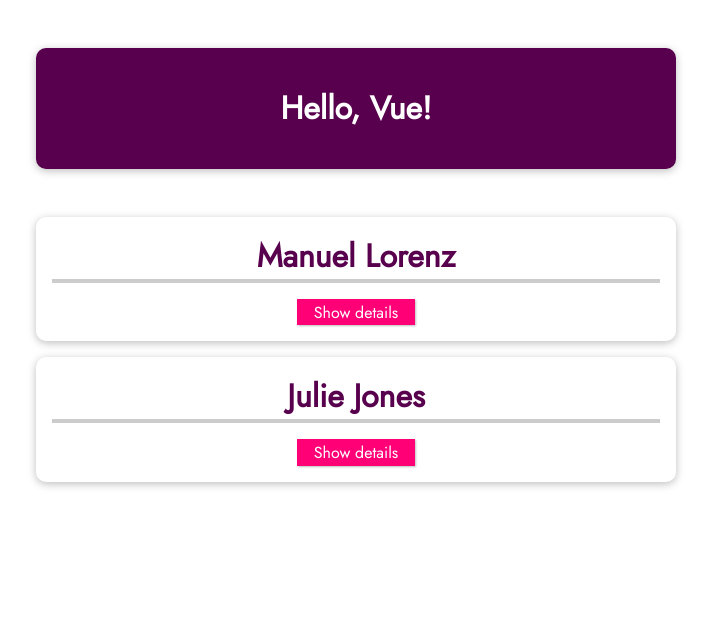
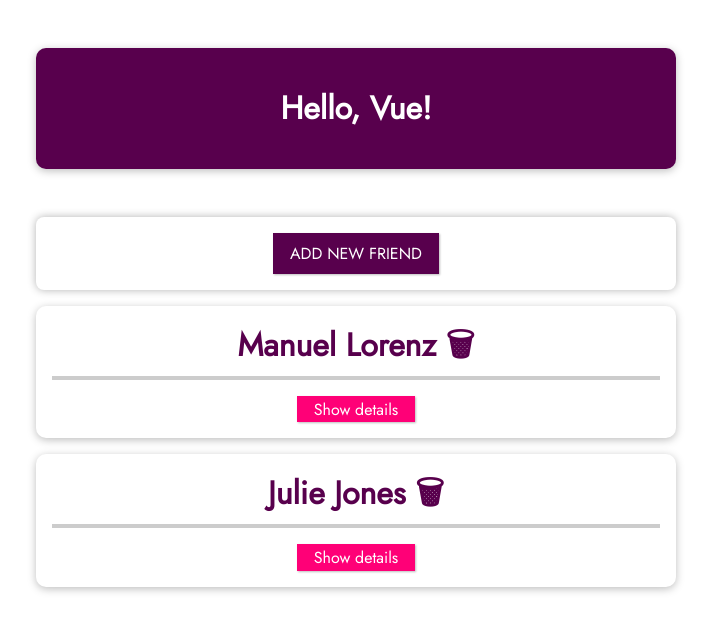
Before and after one commit to finird/vue_udemy, a Vue app in the folder vue-cli-01-a-new-vue-project/: page / in a window 1280 px wide. Shown: the top 632 px of the page, without its empty margins (284-995 px from the left). Built offline with nearby package versions, Linux system fonts and the light colour scheme.

Commit message:
lots of stuff to complete friends app

```diff
--- a/vue-cli-01-a-new-vue-project/src/App.vue
+++ b/vue-cli-01-a-new-vue-project/src/App.vue
@@ -2,19 +2,20 @@
   <header>
     <h1>Hello, Vue!</h1>
   </header>
-  <ul>
-    <friend-details
-        v-for="friend in friends"
-        :key="friend.id"
-        :friend="friend"
-        @toggle-favorite="toggleFriendIsFavorite"
-    />
-  </ul>
+  <NewFriend @add-friend="addFriendHandler"/>
+  <FriendsList
+    @toggle-favorite="toggleFriendIsFavorite"
+    @delete-friend="deleteFriendHandler"
+    :friends="friends"/>
 </template>
 
 <script>
 
+import NewFriend from "@/components/friends/newFriend/NewFriend";
+import FriendsList from "@/components/friends/FriendsList";
+
 export default {
+  components: {FriendsList, NewFriend},
   data() {
     return {
       friends: [
@@ -32,7 +33,7 @@ export default {
           phone: '09876 543 221',
           isFavorite: false,
         },
-      ]
+      ],
     };
   },
   methods: {
@@ -41,6 +42,12 @@ export default {
       if (!identifiedFriend) return;
       identifiedFriend.isFavorite = !identifiedFriend.isFavorite;
     },
+    addFriendHandler(newFriend) {
+      this.friends.unshift(newFriend);
+    },
+    deleteFriendHandler(friendId) {
+      this.friends = this.friends.filter(({id}) => id !== friendId)
+    }
   }
 }
 
@@ -74,13 +81,13 @@ header {
   max-width: 40rem;
 }
 
-#app ul {
+ul {
   margin: 0;
   padding: 0;
   list-style: none;
 }
 
-#app li {
+li {
   box-shadow: 0 2px 8px rgba(0, 0, 0, 0.26);
   margin: 1rem auto;
   border-radius: 10px;
@@ -90,14 +97,14 @@ header {
   max-width: 40rem;
 }
 
-#app h2 {
+h2 {
   font-size: 2rem;
   border-bottom: 4px solid #ccc;
   color: #58004d;
   margin: 0 0 1rem 0;
 }
 
-#app button {
+button {
   font: inherit;
   cursor: pointer;
   border: 1px solid #ff0077;
@@ -107,11 +114,15 @@ header {
   box-shadow: 1px 1px 2px rgba(0, 0, 0, 0.26);
 }
 
-#app button:hover,
-#app button:active {
+button:hover,
+button:active {
   background-color: #ec3169;
   border-color: #ec3169;
   box-shadow: 1px 1px 4px rgba(0, 0, 0, 0.26);
 }
 
+.mt--1 {
+  margin-top: 1rem;
+}
+
 </style>
--- a/vue-cli-01-a-new-vue-project/src/components/FriendDetails.vue
+++ /dev/null
@@ -1,45 +0,0 @@
-<template>
-  <li>
-    <h2
-        @click="toggleFavorite"
-    >
-      {{ friend.name }} {{ friend.isFavorite ? "(Favorite)" : "" }}
-    </h2>
-    <button @click="toggleShowDetails">{{ areDetailsVisible ? 'Hide' : 'Show'}} details</button>
-    <ul v-if="areDetailsVisible">
-      <li><strong>Phone: </strong>{{ friend.phone }}</li>
-      <li><strong>Email: </strong>{{ friend.email }}</li>
-    </ul>
-  </li>
-</template>
-
-<script>
-
-export default {
-  props: {
-    friend: {
-      type: Object,
-      required: true,
-    },
-  },
-  emits: {
-    'toggle-favorite': function(id) {
-      return !!id;
-    }
-  },
-  data() {
-    return {
-      areDetailsVisible: false
-    };
-  },
-  methods: {
-    toggleShowDetails() {
-      this.areDetailsVisible = !this.areDetailsVisible;
-    },
-    toggleFavorite() {
-      this.$emit('toggle-favorite', this.friend.id);
-    },
-  },
-};
-
-</script>
--- /dev/null
+++ b/vue-cli-01-a-new-vue-project/src/components/friends/FriendDetails.vue
@@ -0,0 +1,48 @@
+<template>
+  <li>
+    <h2
+        @click="toggleFavorite"
+    >
+      {{ name }} {{ isFavorite ? "(Favorite)" : "" }}
+      <span title="Remove this friend" @click.stop="onRemoveFriendHandler">🗑</span>
+    </h2>
+    <button @click="toggleShowDetails">{{ areDetailsVisible ? 'Hide' : 'Show' }} details</button>
+    <ul v-if="areDetailsVisible">
+      <li><strong>Phone: </strong>{{ phone }}</li>
+      <li><strong>Email: </strong>{{ email }}</li>
+    </ul>
+  </li>
+</template>
+
+<script>
+
+
+export default {
+  props: ['id', 'name', 'phone', 'email', 'isFavorite'],
+  emits: {
+    'toggle-favorite': function (id) {
+      return !!id;
+    },
+    'delete-friend': function (id) {
+      return !!id;
+    }
+  },
+  data() {
+    return {
+      areDetailsVisible: false
+    };
+  },
+  methods: {
+    toggleShowDetails() {
+      this.areDetailsVisible = !this.areDetailsVisible;
+    },
+    toggleFavorite() {
+      this.$emit('toggle-favorite', this.id);
+    },
+    onRemoveFriendHandler() {
+      this.$emit('delete-friend', this.id);
+    }
+  },
+};
+
+</script>
--- /dev/null
+++ b/vue-cli-01-a-new-vue-project/src/components/friends/FriendsList.vue
@@ -0,0 +1,35 @@
+<template>
+  <ul
+  >
+    <FriendDetails
+        v-for="friend in friends"
+        v-bind="friend"
+        :key="friend.id"
+        @toggle-favorite="toggleFriendIsFavorite"
+        @delete-friend="deleteFriendHandler"/>
+  </ul>
+</template>
+
+<script>
+
+import FriendDetails from "@/components/friends/FriendDetails";
+
+export default {
+  components: {FriendDetails},
+  props: {
+    friends: {
+      type: Array,
+      required: true,
+    },
+  },
+  methods: {
+    toggleFriendIsFavorite(id) {
+      this.$emit('toggle-favorite', id);
+    },
+    deleteFriendHandler(id) {
+      this.$emit('delete-friend', id);
+    },
+  }
+};
+
+</script>
--- /dev/null
+++ b/vue-cli-01-a-new-vue-project/src/components/friends/newFriend/NewFriend.vue
@@ -0,0 +1,163 @@
+<template>
+  <section id="new-friend-input">
+    <button @click.stop="toggleAddNewFriendVisible" class="btn btn-primary"
+            v-show="!isAddNewFriendVisible">
+      {{ !isAddNewFriendVisible ? "Add new friend" : "Cancel" }}
+    </button>
+    <form @submit.prevent="onAddNewFriendHandler">
+      <div class="new-friend-input__container mt--1" v-show="isAddNewFriendVisible">
+        <div class="new-friend-input__control">
+          <label for="name">Name:</label>
+          <input v-model="enteredName" type="text" name="name" id="name">
+        </div>
+        <div class="new-friend-input__control">
+          <label for="email">E-mail:</label>
+          <input v-model="enteredEmail" type="text" name="email" id="email">
+        </div>
+        <div class="new-friend-input__control">
+          <label for="phone">Phone number:</label>
+          <input v-model="enteredPhone" type="text" name="phone" id="phone">
+        </div>
+        <div class="new-friend-input__actions">
+          <button type="submit">Add friend</button>
+          <button class="btn" type="reset" @click="onCancelAddNewFriend">Cancel</button>
+        </div>
+      </div>
+    </form>
+  </section>
+</template>
+
+<script>
+
+import {randomId} from "@/utils/randomId";
+
+export default {
+  data() {
+    return {
+      enteredName: '',
+      enteredEmail: '',
+      enteredPhone: '',
+      isAddNewFriendVisible: false,
+    };
+  },
+  emits: {
+    'add-friend': function ({id, name, email, phone}) {
+      return id && name && email && phone;
+    },
+  },
+  methods: {
+    isValidInput() {
+      return this.enteredName && this.enteredEmail && this.enteredPhone;
+    },
+    inputValidator() {
+      if (!this.isValidInput()) {
+        alert('Wrong input!');
+        return false;
+      }
+      return true;
+    },
+    onAddNewFriendHandler() {
+      if (!this.inputValidator()) return;
+
+      const {enteredName: name, enteredEmail: email, enteredPhone: phone} = this;
+
+      const newFriend = {
+        id: randomId(),
+        name, email, phone,
+      };
+
+      this.$emit('add-friend', newFriend);
+
+      this.resetFormInput();
+      this.toggleAddNewFriendVisible();
+    },
+    toggleAddNewFriendVisible() {
+      this.isAddNewFriendVisible = !this.isAddNewFriendVisible;
+    },
+    onCancelAddNewFriend() {
+      this.resetFormInput();
+      this.toggleAddNewFriendVisible();
+    },
+    resetFormInput() {
+      this.enteredName = "";
+      this.enteredEmail = "";
+      this.enteredPhone = "";
+    }
+  }
+}
+
+</script>
+
+<style>
+#new-friend-input {
+  max-width: 40rem;
+  width: 90%;
+  margin: 0 auto;
+  display: flex;
+  flex-direction: column;
+  align-items: center;
+  justify-content: center;
+  padding: 1rem 2rem;
+  border-radius: 8px;
+  box-shadow: 0 0 8px rgba(0, 0, 0, 0.3);
+}
+
+.new-friend-input__container {
+  display: flex;
+  flex-direction: column;
+  width: 100%;
+  gap: 0.25rem;
+}
+
+.new-friend-input__control {
+  width: 100%;
+  display: flex;
+  justify-content: space-between;
+}
+
+.new-friend-input__control label {
+  margin-right: 0.5rem;
+}
+
+.new-friend-input__actions {
+  width: 100%;
+  display: flex;
+  justify-content: space-between;
+}
+
+.btn-primary {
+  background-color: #58004d;
+  font: inherit;
+  cursor: pointer;
+  border: 1px solid #58004d;
+  color: white;
+  box-shadow: 1px 1px 2px rgba(0, 0, 0, 0.26);
+  text-transform: uppercase;
+  padding: 0.5rem 1rem;
+}
+
+.btn-primary:active,
+.btn-primary:hover {
+  background-color: #58004d;
+  border: 1px solid #58004d;
+  box-shadow: 1px 1px 4px rgba(0, 0, 0, 0.5);
+}
+
+
+.btn[type="reset"] {
+  background-color: #58004d;
+  font: inherit;
+  cursor: pointer;
+  border: 1px solid #58004d;
+  color: white;
+  box-shadow: 1px 1px 2px rgba(0, 0, 0, 0.26);
+}
+
+.btn[type="reset"]:active,
+.btn[type="reset"]:hover {
+  background-color: #58004d;
+  border: 1px solid #58004d;
+  box-shadow: 1px 1px 4px rgba(0, 0, 0, 0.5);
+}
+
+</style>
--- a/vue-cli-01-a-new-vue-project/src/main.js
+++ b/vue-cli-01-a-new-vue-project/src/main.js
@@ -1,9 +1,6 @@
 import { createApp } from 'vue';
 import App from './App.vue';
-import FriendDetails from './components/FriendDetails.vue';
 
 const app = createApp(App)
 
-app.component('friend-details', FriendDetails)
-
 app.mount('#app');
--- /dev/null
+++ b/vue-cli-01-a-new-vue-project/src/utils/randomId.js
@@ -0,0 +1,3 @@
+export function randomId() {
+  return Math.random().toString(36).substr(2, 9);
+}
```
Also changed, not shown: vue-cli-01-a-new-vue-project/src/components/friends/newFriend/NewFriendInput.vue (added, +60 -0 lines).
